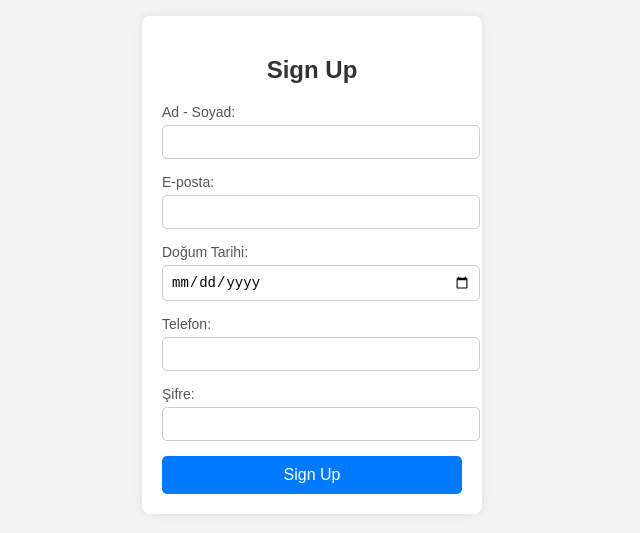
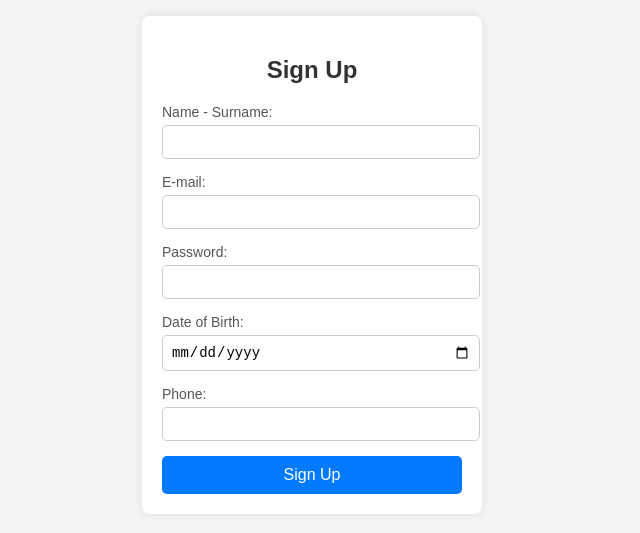
Before and after one commit to irem-yigit/insider-bootcamp-projects, a plain HTML site: page register/index.html in a window 1280 px wide. Shown: the part 135-668 px from the top of the page, without its empty margins (328-968 px from the left). Drawn offline with Linux system fonts and the light colour scheme.

```diff
--- a/register/index.html
+++ b/register/index.html
@@ -11,28 +11,28 @@
         <h2>Sign Up</h2>
         <form action="#" method="POST">
             <div class="form-group">
-                <label for="fullname">Ad - Soyad:</label>
+                <label for="fullname">Name - Surname:</label>
                 <input type="text" id="fullname" name="fullname" required>
             </div>
 
             <div class="form-group">
-                <label for="email">E-posta:</label>
+                <label for="email">E-mail:</label>
                 <input type="email" id="email" name="email" required>
             </div>
 
             <div class="form-group">
-                <label for="dob">Doğum Tarihi:</label>
+                <label for="password">Password:</label>
+                <input type="password" id="password" name="password" required>
+            </div>
+
+            <div class="form-group">
+                <label for="dob">Date of Birth:</label>
                 <input type="date" id="dob" name="dob" required>
             </div>
 
             <div class="form-group">
-                <label for="phone">Telefon:</label>
+                <label for="phone">Phone:</label>
                 <input type="tel" id="phone" name="phone" required>
-            </div>
-
-            <div class="form-group">
-                <label for="password">Şifre:</label>
-                <input type="password" id="password" name="password" required>
             </div>
 
             <button type="submit" class="btn">Sign Up</button>
--- a/register/style.css
+++ b/register/style.css
@@ -46,7 +46,7 @@ input {
     font-size: 14px;
 }
 
-/* Kayıt Ol butonu */
+/* Sign Up butonu */
 .btn {
     background-color: #007bff;
     color: white;
```
